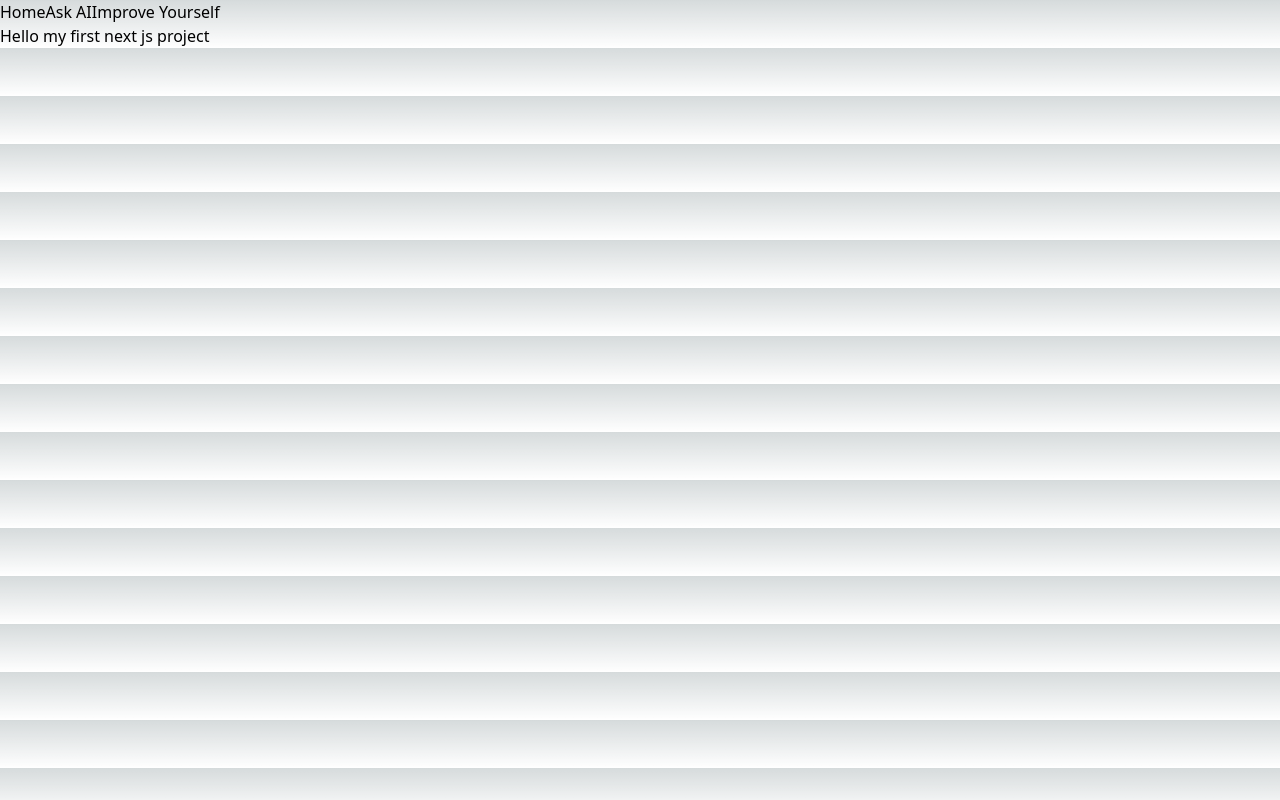
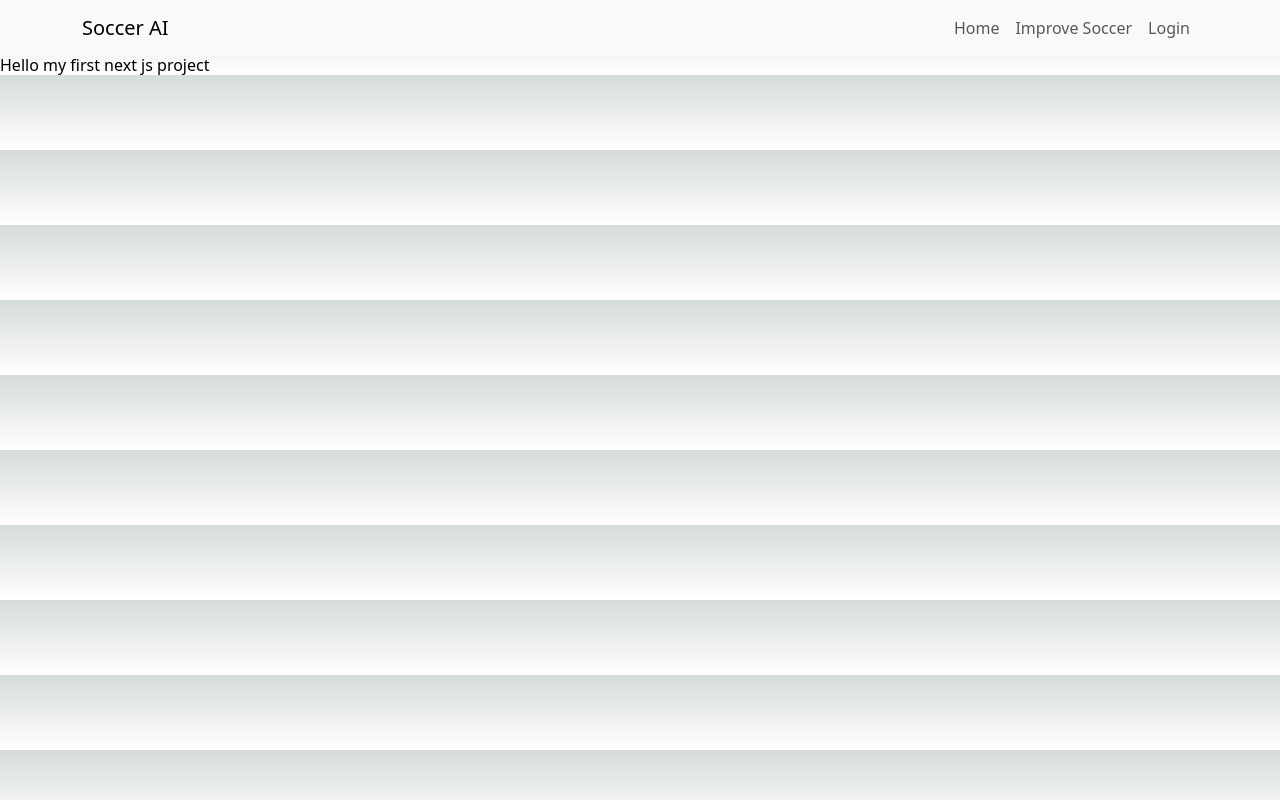
Before and after one commit to fayhan25/ImproveSoccer, a Next.js app: page / in a window 1280 px wide. Built offline with nearby package versions, Linux system fonts and the light colour scheme.

Commit message:
set up navbar and improve component

```diff
--- a/src/app/layout.tsx
+++ b/src/app/layout.tsx
@@ -1,5 +1,6 @@
 import type { Metadata } from "next";
 import { Inter } from "next/font/google";
+import 'bootstrap/dist/css/bootstrap.css';
 import "./globals.css";
 import { NavLinks } from '@/app/ui/nav-links'
 const inter = Inter({ subsets: ["latin"] });
--- a/src/app/ui/nav-links.tsx
+++ b/src/app/ui/nav-links.tsx
@@ -1,28 +1,27 @@
 'use client'
 import { usePathname } from 'next/navigation'
 import Link from 'next/link'
+import Nav from 'react-bootstrap/Nav';
+import Navbar from 'react-bootstrap/Navbar';
+import Container from 'react-bootstrap/Container';
+import NavDropdown from 'react-bootstrap/NavDropdown';
 
 export function NavLinks() {
   const pathname = usePathname()
 
   return (
-    <nav>
-      <Link className={`link ${pathname === '/' ? 'active' : ''}`} href="/">
-        Home
-      </Link>
-
-      <Link
-        className={`link ${pathname === '/askai' ? 'active' : ''}`}
-        href="/askai"
-      >
-        Ask AI
-      </Link>
-      <Link
-        className={`link ${pathname === '/improve' ? 'active' : ''}`}
-        href="/improve"
-      >
-        Improve Yourself
-      </Link>
-    </nav>
+    <Navbar expand="lg" className="bg-body-tertiary">
+      <Container>
+        <Navbar.Brand href="/">Soccer AI</Navbar.Brand>
+        <Navbar.Toggle aria-controls="basic-navbar-nav" />
+        <Navbar.Collapse id="basic-navbar-nav" className="justify-content-end">
+          <Nav className="justify-content-end">
+            <Nav.Link href="/">Home</Nav.Link>
+            <Nav.Link href="/improve">Improve Soccer</Nav.Link>
+            <Nav.Link href="/login">Login</Nav.Link>
+          </Nav>
+        </Navbar.Collapse>
+      </Container>
+    </Navbar>
   )
 }
```
Also changed, not shown: package.json (+7 -5 lines), src/app/improve/page.tsx (added), 1 other file (tests, documents, lock files or other folders).
